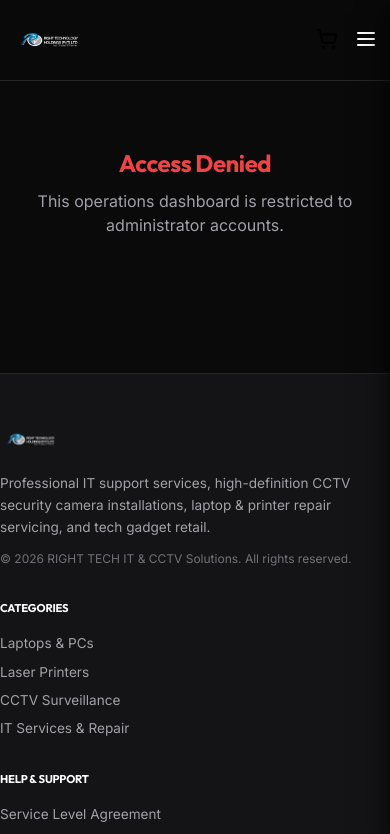
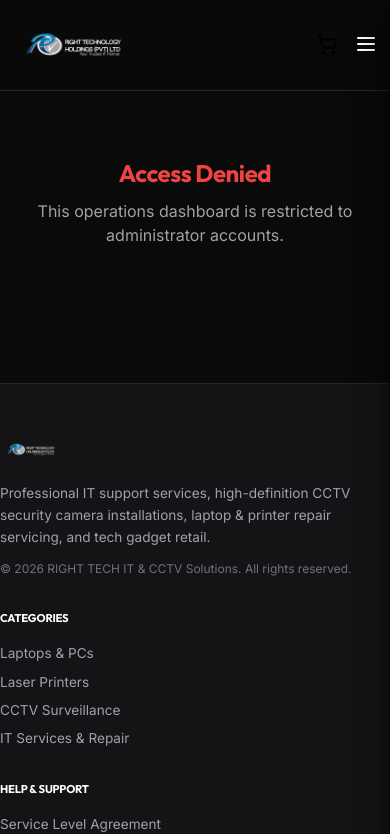
Before and after one commit to minuja2004/right-tech, a React (Vite) app in the folder frontend/: page /admin in a window 390 px wide. Shown: the top 834 px of the page. Built offline with nearby package versions, Linux system fonts and the light colour scheme.

Commit message:
feat: increase header logo height to 110px and add mobile responsive sizing rules

```diff
--- a/frontend/src/components/Header.jsx
+++ b/frontend/src/components/Header.jsx
@@ -29,7 +29,7 @@
 
   return (
     <header className="header-glass">
-      <div className="container" style={{ display: 'flex', alignItems: 'center', justifyContent: 'space-between', height: '80px' }}>
+      <div className="container" style={{ display: 'flex', alignItems: 'center', justifyContent: 'space-between', height: '130px' }}>
 
         {/* Brand Logo */}
         <Link to="/" style={{ display: 'flex', alignItems: 'center' }}>
@@ -37,9 +37,9 @@
             src="/logo.png"
             alt="Right Tech Logo"
             style={{
-              height: '42px',
+              height: '110px',
               objectFit: 'contain',
-              maxWidth: '220px'
+              maxWidth: '380px'
             }}
           />
         </Link>
@@ -237,6 +237,13 @@
           .nav-mobile-controls {
             display: flex !important;
           }
+          .header-glass .container {
+            height: 90px !important;
+          }
+          .header-glass img {
+            height: 70px !important;
+            max-width: 250px !important;
+          }
         }
       `}</style>
     </header>
```
